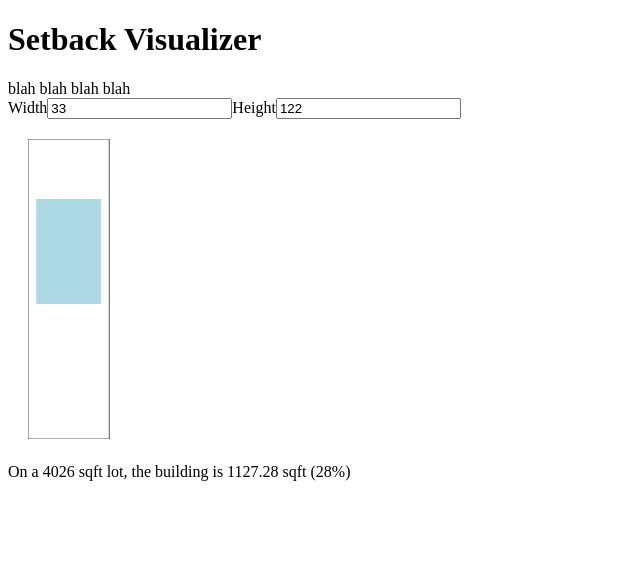
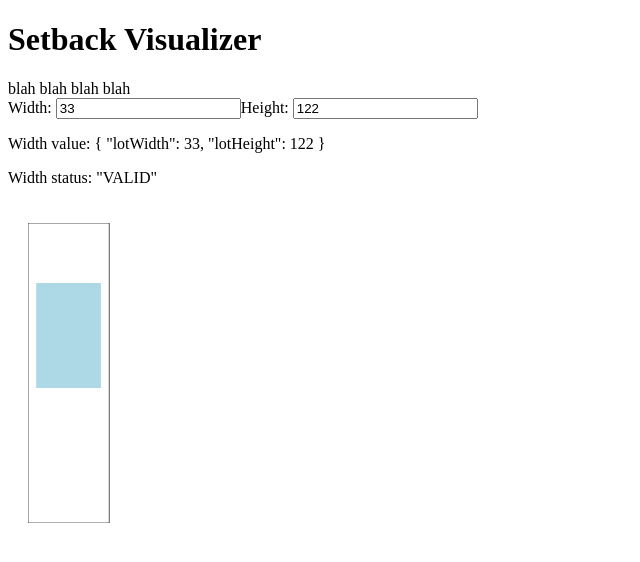
Before and after one commit to rgwood/NeighbourhoodVisualizer, an Angular app: page / in a window 1280 px wide. Shown: the top 562 px of the page, without its empty margins (0-640 px from the left). Built offline with nearby package versions, Linux system fonts and the light colour scheme.

Commit message:
reactive forms

```diff
--- a/src/app/app.component.html
+++ b/src/app/app.component.html
@@ -1,6 +1,20 @@
 <h1>Setback Visualizer</h1>
 <div>blah blah blah blah</div>
-<form #visualizerForm="ngForm">
+
+<form [formGroup]="inputForm" novalidate>
+    <label class="center-block">Width:
+      <input class="form-control" formControlName="lotWidth">
+    </label>
+    <label class="center-block">Height:
+        <input class="form-control" formControlName="lotHeight">
+    </label>
+    </form>
+
+    <p>Width value: {{ inputForm.value | json }}</p>
+    <p>Width status: {{ inputForm.status | json }}</p>
+    <canvas id="setbackCanvas" width="1000" height="500"></canvas>
+
+<!--<form [formGroup]="inputForm">
     <div class=form-group>
         <label for="widthInput">Width</label>
         <input type="number" [(ngModel)]="lotWidth" name="lotWidth" class="form-control"  id="lotWidthInput" placeholder="33" min="0"/>
@@ -8,5 +22,6 @@
         <input type="number" [(ngModel)]="lotHeight" name="lotHeight" class="form-control"  id="lotHeightInput" placeholder="122" min=0 />
     </div>
 </form>
-<canvas id="setbackCanvas" width="1000" height="500"></canvas>
+
 <div>On a {{lotWidth * lotHeight}} sqft lot, the building is {{bldgArea}} sqft ({{bldgArea / lotArea | percent}})</div>
+-->
--- a/src/app/app.component.ts
+++ b/src/app/app.component.ts
@@ -1,4 +1,5 @@
 import { Component} from '@angular/core';
+import { FormGroup, FormControl, FormBuilder } from '@angular/forms';
 
 @Component({
   selector: 'app-root',
@@ -8,50 +9,75 @@ import { Component} from '@angular/core';
 
 export class AppComponent {
   title = 'app';
-
+  inputForm: FormGroup;
   canvasWidth: number = 1000;
   canvasHeight: number = 500;
-  lotWidth: number = 33;
-  lotHeight: number = 122;
   lotArea: number;
   bldgArea: number;
 
+  constructor(private fb: FormBuilder) { // <--- inject FormBuilder
+    this.createForm();
+  }
+
+  createForm() {
+    console.log("in createForm()");
+    this.inputForm = this.fb.group({
+      lotWidth: 33, // <--- the FormControl called "lotWidth"
+      lotHeight: 122
+    });
+  }
+
   ngOnInit(): void {
 
+    console.log("in OnInit()");
+
+    this.inputForm.valueChanges.subscribe(val => {
+      console.log("valueChanged");
+      console.log(this.inputForm.get('lotWidth').value);
+      this.drawCanvas();
+    });
+
+    this.drawCanvas();
+  }
+
+  drawCanvas(): void{
     let frontYardPercent= 20;
     let sideYardPercent= 10;
     let backYardPercent= 45;
 
+    let lotHeight = this.inputForm.get('lotHeight').value;
+    let lotWidth = this.inputForm.get('lotWidth').value;
+
     let canvas = document.getElementById("setbackCanvas") as HTMLCanvasElement;
     let ctx = canvas.getContext("2d");
 
-    let lotDrawHeight = this.realUnitToCanvasUnit(this.lotHeight);
-    let lotDrawWidth = this.realUnitToCanvasUnit(this.lotWidth);
+    ctx.clearRect(0, 0, canvas.width, canvas.height);
+
+    let lotDrawHeight = this.realUnitToCanvasUnit(lotHeight);
+    let lotDrawWidth = this.realUnitToCanvasUnit(lotWidth);
 
     ctx.strokeRect(0,0,lotDrawWidth,lotDrawHeight);
 
-    let bldgHeight = this.lotHeight * (100 - frontYardPercent - backYardPercent) / 100;
+    let bldgHeight = lotHeight * (100 - frontYardPercent - backYardPercent) / 100;
     let bldgDrawHeight = this.realUnitToCanvasUnit(bldgHeight);
 
-    let bldgWidth = this.lotWidth * (100 - 2*sideYardPercent) / 100;
+    let bldgWidth = lotWidth * (100 - 2*sideYardPercent) / 100;
     let bldgDrawWidth = this.realUnitToCanvasUnit(bldgWidth);
 
     ctx.fillStyle = "lightblue";
 
-    let frontYardDepth = this.lotHeight * frontYardPercent / 100;
-    let sideyardDepth = this.lotWidth * sideYardPercent / 100;
+    let frontYardDepth = lotHeight * frontYardPercent / 100;
+    let sideyardDepth = lotWidth * sideYardPercent / 100;
 
     ctx.fillRect(this.realUnitToCanvasUnit(sideyardDepth),
                  this.realUnitToCanvasUnit(frontYardDepth),
                  bldgDrawWidth,
                  bldgDrawHeight);
 
-    this.lotArea = this.lotHeight * this.lotWidth;
-    this.bldgArea = bldgHeight * bldgWidth;
   }
 
   realUnitToCanvasUnit(xCoordInRealUnits:number): number{
-    return xCoordInRealUnits / this.lotHeight * this.canvasHeight;
+    return xCoordInRealUnits / this.inputForm.get('lotHeight').value * this.canvasHeight;
   }
 
 }
--- a/src/app/app.module.ts
+++ b/src/app/app.module.ts
@@ -1,7 +1,8 @@
 import { BrowserModule } from '@angular/platform-browser';
 import { NgModule } from '@angular/core';
-import { FormsModule }   from '@angular/forms';
 import { AppComponent } from './app.component';
+import { ReactiveFormsModule } from '@angular/forms';
+
 
 @NgModule({
   declarations: [
@@ -9,7 +10,7 @@ import { AppComponent } from './app.component';
   ],
   imports: [
     BrowserModule,
-    FormsModule
+    ReactiveFormsModule
   ],
   providers: [],
   bootstrap: [AppComponent]
```
